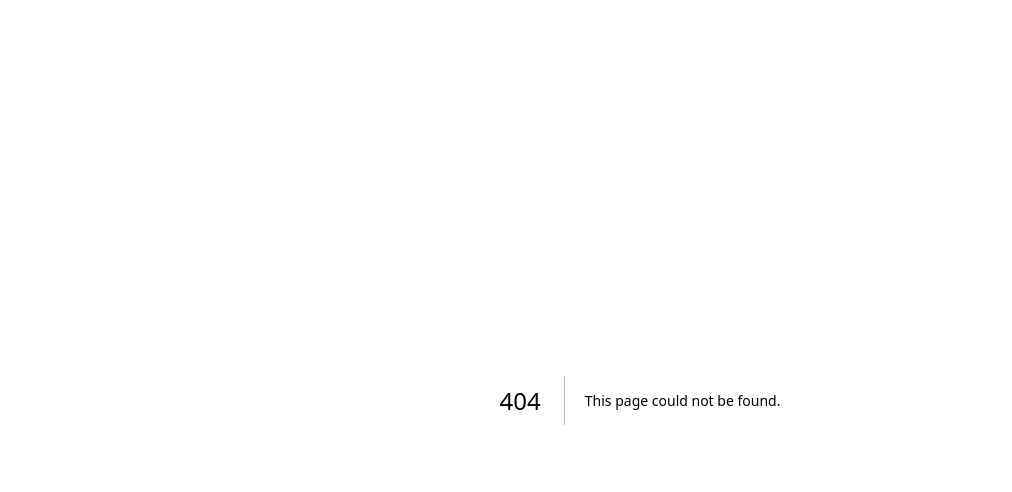
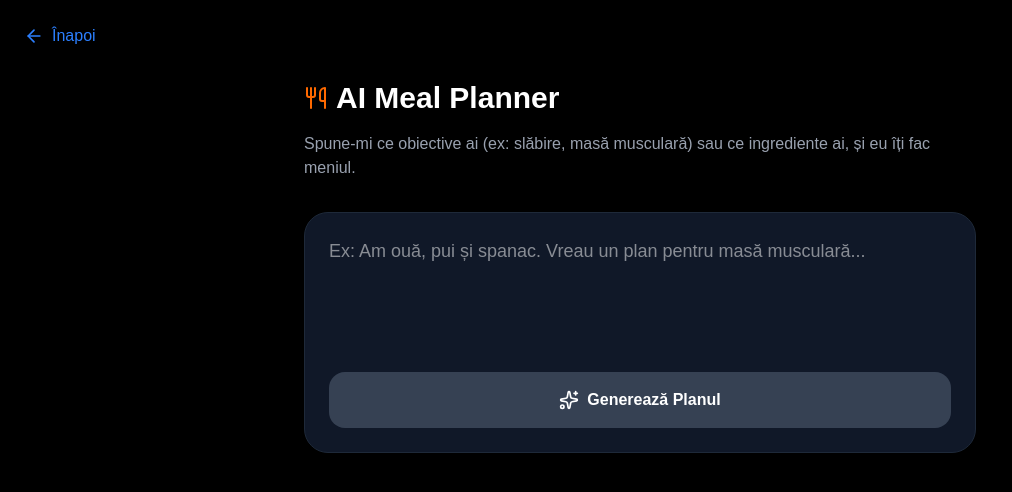
Before and after one commit to gglvxx/ai-fitness-app, a Next.js app: page /meal-planner in a window 1280 px wide. Before the commit this address had no page. Shown: the top 492 px of the page, without its empty margins (0-1012 px from the left). Built offline with nearby package versions, Linux system fonts and the light colour scheme.

Commit message:
Actualizat prompt meal planner: calorii si numar de mese personalizat

```diff
--- /dev/null
+++ b/app/meal-planner/page.tsx
@@ -0,0 +1,79 @@
+'use client';
+import React, { useState } from 'react';
+import { Utensils, Sparkles, ArrowLeft, Loader2, Apple, Salad, Pizza } from 'lucide-react';
+import Link from 'next/link';
+import { GoogleGenerativeAI } from '@google/generative-ai';
+
+export default function MealPlannerPage() {
+  const [input, setInput] = useState('');
+  const [plan, setPlan] = useState('');
+  const [loading, setLoading] = useState(false);
+const generateMealPlan = async () => {
+  if (!input) return;
+  setLoading(true);
+  try {
+    const genAI = new GoogleGenerativeAI(process.env.NEXT_PUBLIC_GEMINI_API_KEY!);
+    const model = genAI.getGenerativeModel({ model: "gemini-3-flash-preview" });
+
+    // PROMPT ACTUALIZAT:
+    const prompt = `Ești un nutriționist de elită. Utilizatorul îți oferă următoarele detalii: "${input}".
+
+    Cerințe obligatorii pentru răspuns:
+    1. Calculează un necesar caloric zilnic estimativ de pornire (BMR + activitate) bazat pe datele oferite.
+    2. Identifică din textul utilizatorului câte mese dorește în total și generează EXACT acel număr de mese.
+    3. Pentru fiecare masă, specifică alimentele și caloriile per masă.
+    4. Răspunde în limba română, folosind un ton profesional și motivant.
+    5. Formatează răspunsul clar cu titluri (ex: ## Recomandare Calorii, ## Plan Mese).`;
+
+    const result = await model.generateContent(prompt);
+    setPlan(result.response.text());
+  } catch (error) {
+    console.error(error);
+    setPlan("Eroare la generarea planului. Încearcă să fii mai specific în descriere.");
+  }
+  setLoading(false);
+};
+return (
+    <div className="min-h-screen bg-black text-white p-6 pb-20">
+      <Link href="/" className="inline-flex items-center text-blue-500 mb-8">
+        <ArrowLeft className="mr-2" size={20} /> Înapoi
+      </Link>
+
+      <div className="max-w-2xl mx-auto">
+        <h1 className="text-3xl font-bold mb-4 flex items-center gap-2">
+          <Utensils className="text-orange-500" /> AI Meal Planner
+        </h1>
+        <p className="text-gray-400 mb-8">Spune-mi ce obiective ai (ex: slăbire, masă musculară) sau ce ingrediente ai, și eu îți fac meniul.</p>
+
+        <div className="bg-gray-900 border border-gray-800 p-6 rounded-3xl mb-8">
+          <textarea
+            className="w-full bg-transparent border-none focus:ring-0 text-lg resize-none"
+            placeholder="Ex: Am ouă, pui și spanac. Vreau un plan pentru masă musculară..."
+            rows={4}
+            value={input}
+            onChange={(e) => setInput(e.target.value)}
+          />
+          <button
+            onClick={generateMealPlan}
+            disabled={loading || !input}
+            className="w-full mt-4 bg-orange-600 hover:bg-orange-700 disabled:bg-gray-700 py-4 rounded-2xl font-bold flex items-center justify-center gap-2 transition"
+          >
+            {loading ? <Loader2 className="animate-spin" /> : <Sparkles size={20} />}
+            Generează Planul
+          </button>
+        </div>
+
+        {plan && (
+          <div className="bg-gray-900/50 border border-orange-500/30 p-8 rounded-3xl animate-in fade-in slide-in-from-bottom-4">
+            <h3 className="text-xl font-bold text-orange-400 mb-4 flex items-center gap-2">
+              <Apple size={24} /> Planul tău personalizat:
+            </h3>
+            <div className="text-gray-200 prose prose-invert max-w-none whitespace-pre-wrap">
+              {plan}
+            </div>
+          </div>
+        )}
+      </div>
+    </div>
+  );
+}
--- a/app/page.tsx
+++ b/app/page.tsx
@@ -1,6 +1,7 @@
 'use client';
 import React from 'react';
 import { Dumbbell, Utensils, Camera, ArrowRight } from 'lucide-react';
+
 
 export default function LandingPage() {
   return (
```
